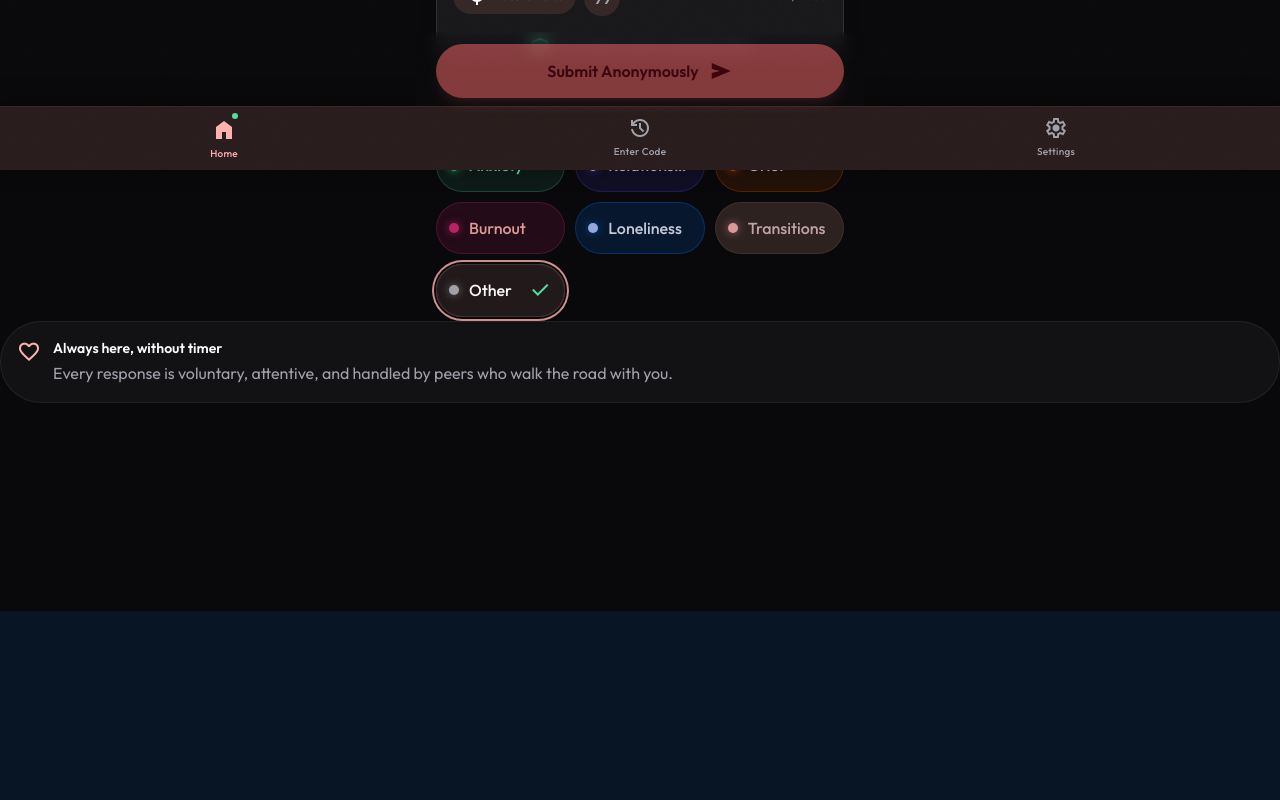
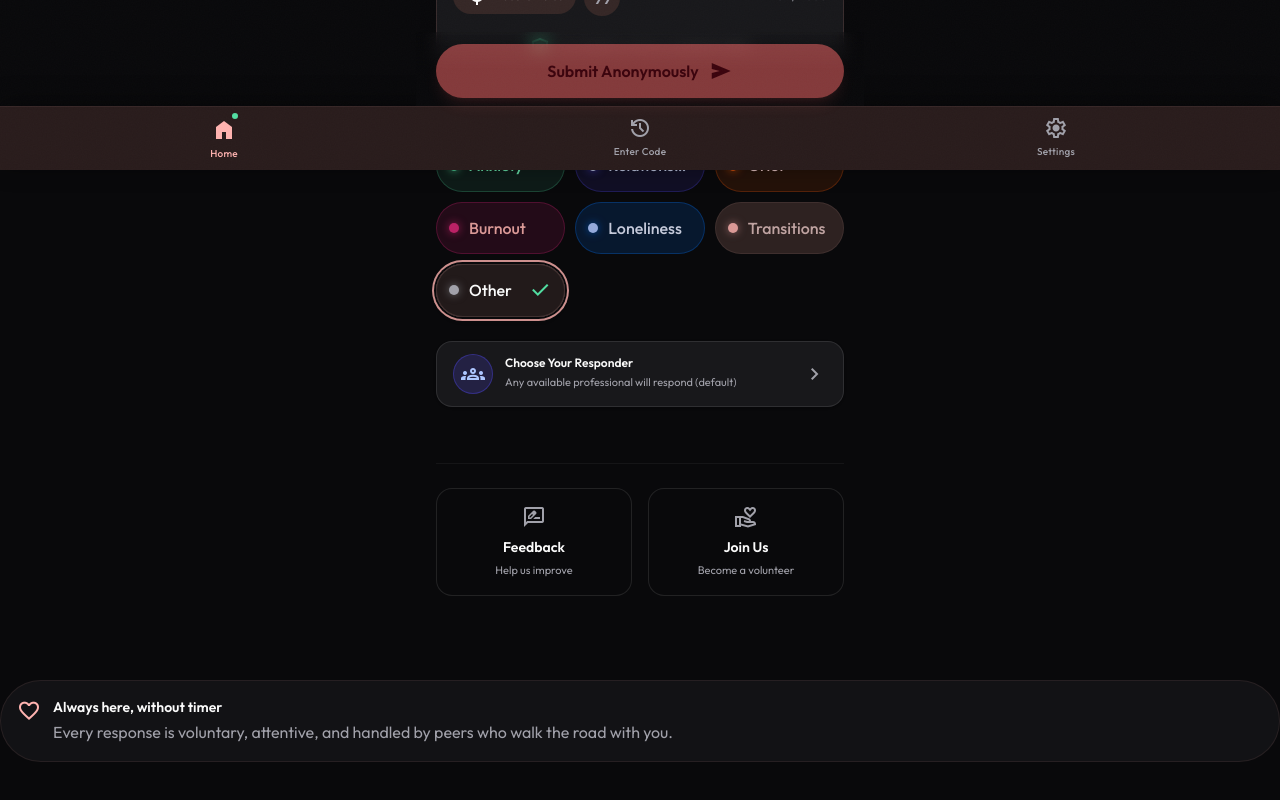
Before and after one commit to Respectus11/Xinnection, a Next.js app: page /en in a window 1280 px wide. Shown: the part 630-1430 px from the top of the page. Before the commit the page ends 1241 px from the top, so only its background shows below. Built offline with nearby package versions, Linux system fonts and the light colour scheme.

Commit message:
ui: Integrate professional picker, feedback, and volunteer links to landing page

```diff
--- a/src/app/[locale]/(seeker)/page.tsx
+++ b/src/app/[locale]/(seeker)/page.tsx
@@ -6,12 +6,17 @@ import { SeekerHero } from "@/components/seeker/SeekerHero";
 import { ReflectionComposer } from "@/components/seeker/ReflectionComposer";
 import { CategoryPillsGrid } from "@/components/seeker/CategoryPillsGrid";
 import { SeekerBottomNav } from "@/components/seeker/SeekerBottomNav";
+import { ProfessionalPicker } from "@/components/seeker/ProfessionalPicker";
 
 export default function SeekerLandingPage() {
   const router = useRouter();
   const [content, setContent] = useState("");
   const [categorySlug, setCategorySlug] = useState("other");
   const [isSubmitting, setIsSubmitting] = useState(false);
+
+  // Professional selection state
+  const [selectedProfessionalId, setSelectedProfessionalId] = useState<string | null>(null);
+  const [isPickerOpen, setIsPickerOpen] = useState(false);
 
   const handleSubmit = async () => {
     if (!content.trim() || !categorySlug) return;
@@ -20,7 +25,12 @@ export default function SeekerLandingPage() {
       const res = await fetch("/api/threads", {
         method: "POST",
         headers: { "Content-Type": "application/json" },
-        body: JSON.stringify({ content, categorySlug, language: "en" })
+        body: JSON.stringify({
+          content,
+          categorySlug,
+          language: "en",
+          preferredProfessionalId: selectedProfessionalId ?? undefined,
+        }),
       });
       if (!res.ok) throw new Error("Failed to submit");
       const data = await res.json();
@@ -40,6 +50,55 @@ export default function SeekerLandingPage() {
         <SeekerHero />
         <ReflectionComposer content={content} onChange={setContent} />
         <CategoryPillsGrid selectedCategory={categorySlug} onSelect={setCategorySlug} />
+
+        {/* Choose Your Responder Button */}
+        <section>
+          <button
+            type="button"
+            onClick={() => setIsPickerOpen(true)}
+            className="w-full flex items-center gap-3 px-4 py-3 rounded-2xl border border-white/10 bg-elevated-onyx hover:border-secondary/40 hover:bg-elevated-onyx/80 active:scale-[0.99] transition-all duration-150 shadow-sm group"
+            aria-label="Choose who responds to you"
+          >
+            {/* Avatar / icon */}
+            <div className="w-10 h-10 rounded-full bg-lavender/20 border border-lavender/40 flex items-center justify-center shrink-0 text-secondary group-hover:border-secondary/60 transition-colors">
+              <span className="material-symbols-outlined text-xl">
+                {selectedProfessionalId ? "person" : "groups"}
+              </span>
+            </div>
+
+            <div className="flex-1 text-left min-w-0">
+              <p className="text-xs font-semibold text-starlight-white">Choose Your Responder</p>
+              <p className="text-[11px] text-muted-silver truncate mt-0.5">
+                {selectedProfessionalId
+                  ? "Specific professional selected — tap to change"
+                  : "Any available professional will respond (default)"}
+              </p>
+            </div>
+
+            <span className="material-symbols-outlined text-muted-silver text-lg group-hover:text-starlight-white transition-colors">
+              chevron_right
+            </span>
+          </button>
+        </section>
+        <section className="mt-8 flex flex-col sm:flex-row gap-4 pt-6 border-t border-white/5 pb-20">
+          <a
+            href="mailto:feedback@xinnection.org"
+            className="flex-1 flex flex-col items-center justify-center p-4 rounded-2xl bg-canvas-deep border border-white/10 hover:border-white/20 transition-colors group"
+          >
+            <span className="material-symbols-outlined text-muted-silver group-hover:text-starlight-white mb-2">rate_review</span>
+            <span className="text-sm font-semibold text-starlight-white">Feedback</span>
+            <span className="text-[11px] text-muted-silver text-center mt-1">Help us improve</span>
+          </a>
+
+          <a
+            href="mailto:volunteer@xinnection.org"
+            className="flex-1 flex flex-col items-center justify-center p-4 rounded-2xl bg-canvas-deep border border-white/10 hover:border-white/20 transition-colors group"
+          >
+            <span className="material-symbols-outlined text-muted-silver group-hover:text-starlight-white mb-2">volunteer_activism</span>
+            <span className="text-sm font-semibold text-starlight-white">Join Us</span>
+            <span className="text-[11px] text-muted-silver text-center mt-1">Become a volunteer</span>
+          </a>
+        </section>
       </main>
 
       <SeekerBottomNav
@@ -47,6 +106,15 @@ export default function SeekerLandingPage() {
         isSubmitting={isSubmitting}
         disabled={!content.trim() || !categorySlug}
       />
+
+      {/* Professional Picker Modal */}
+      {isPickerOpen && (
+        <ProfessionalPicker
+          selectedId={selectedProfessionalId}
+          onSelect={setSelectedProfessionalId}
+          onClose={() => setIsPickerOpen(false)}
+        />
+      )}
     </div>
   );
 }
```
